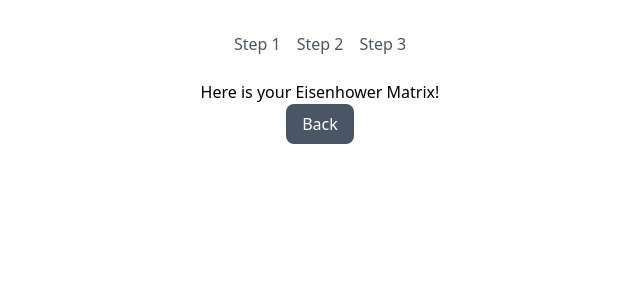
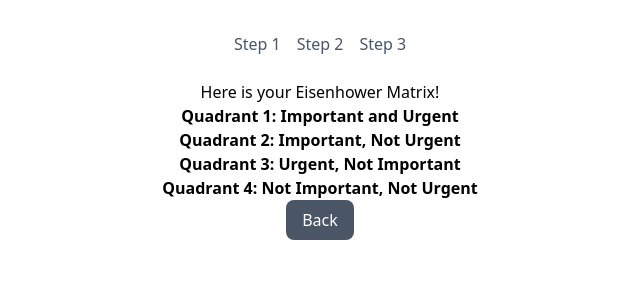
Before and after one commit to watiprojects/eisenhower-app, a React (Vite) app: page /step3 in a window 1280 px wide. Shown: the top 300 px of the page, without its empty margins (320-960 px from the left). Built offline with nearby package versions, Linux system fonts and the light colour scheme.

Commit message:
update step 3 using lists

```diff
--- a/src/pages/StepThree.jsx
+++ b/src/pages/StepThree.jsx
@@ -9,6 +9,39 @@ function StepThree() {
         <div className="flex-col items-center">
         <h1>Here is your Eisenhower Matrix!</h1>
         <div>
+            <p className="font-bold">Quadrant 1: Important and Urgent</p>
+            <ul className="list-disc list-inside">
+                {/*Quadrant 1: List task if task is urgent and important*/}
+                {tasks.filter(task => task.important && task.urgent).map(task => (
+                    <li key = {task.id}>{task.text}</li>
+                ))}
+            </ul>
+
+            <p className="font-bold">Quadrant 2: Important, Not Urgent</p>
+            <ul className="list-disc list-inside">
+                {/*Quadrant 2: Important, not urgent*/}
+                {tasks.filter(task => task.important && !task.urgent).map(task => (
+                    <li key = {task.id}>{task.text}</li>
+                ))}
+            </ul>
+
+            <p className="font-bold">Quadrant 3: Urgent, Not Important </p>
+            <ul className="list-disc list-inside">
+                {/*Quadrant 3: Urgent, Not Important*/}
+                {tasks.filter(task => !task.important && task.urgent).map(task => (
+                    <li key = {task.id}>{task.text}</li>
+                ))}
+            </ul>
+
+            <p className="font-bold">Quadrant 4: Not Important, Not Urgent </p>
+            <ul className="list-disc list-inside">
+                {/*Quadrant 4: Not Important, Not Urgent*/}
+                {tasks.filter(task => !task.important && !task.urgent).map(task => (
+                    <li key = {task.id}>{task.text}</li>
+                ))}
+            </ul>
+
+
         </div>
             <button type="button" className="px-4 py-2 bg-gray-600 text-white rounded-lg"
             onClick={() => {navigate("/step2")
```
